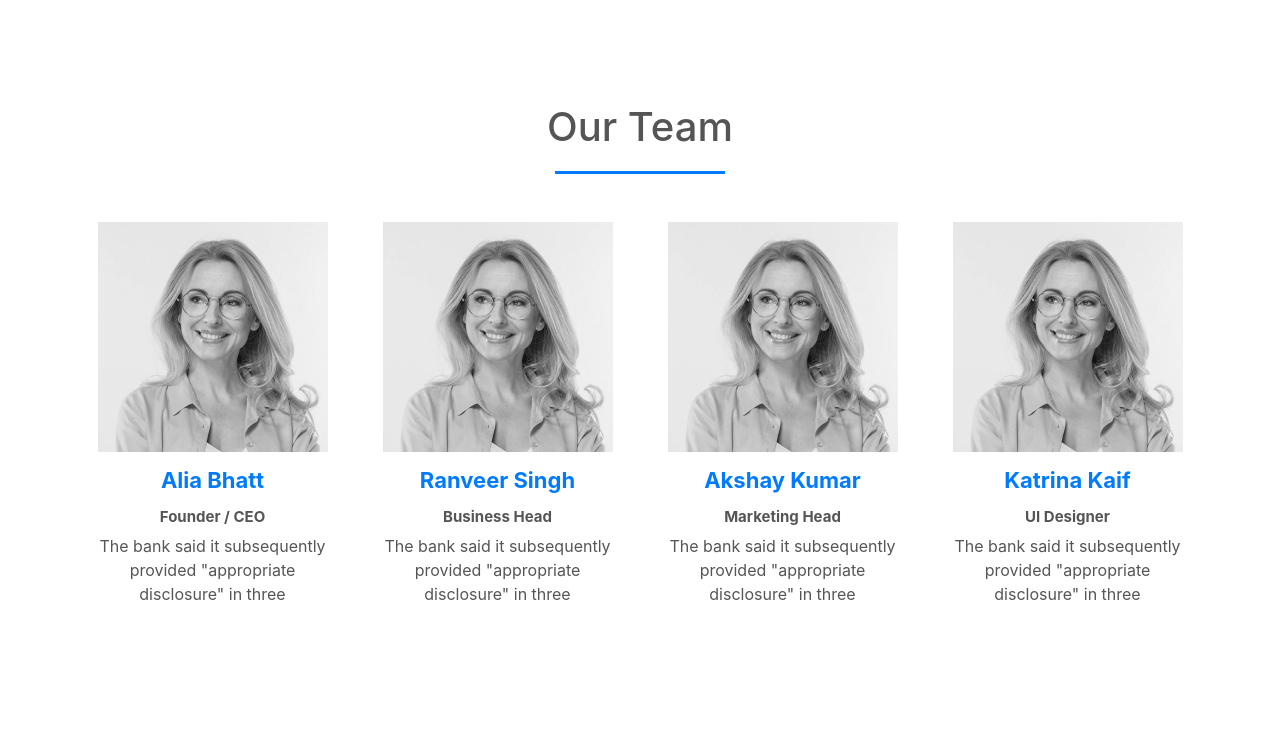
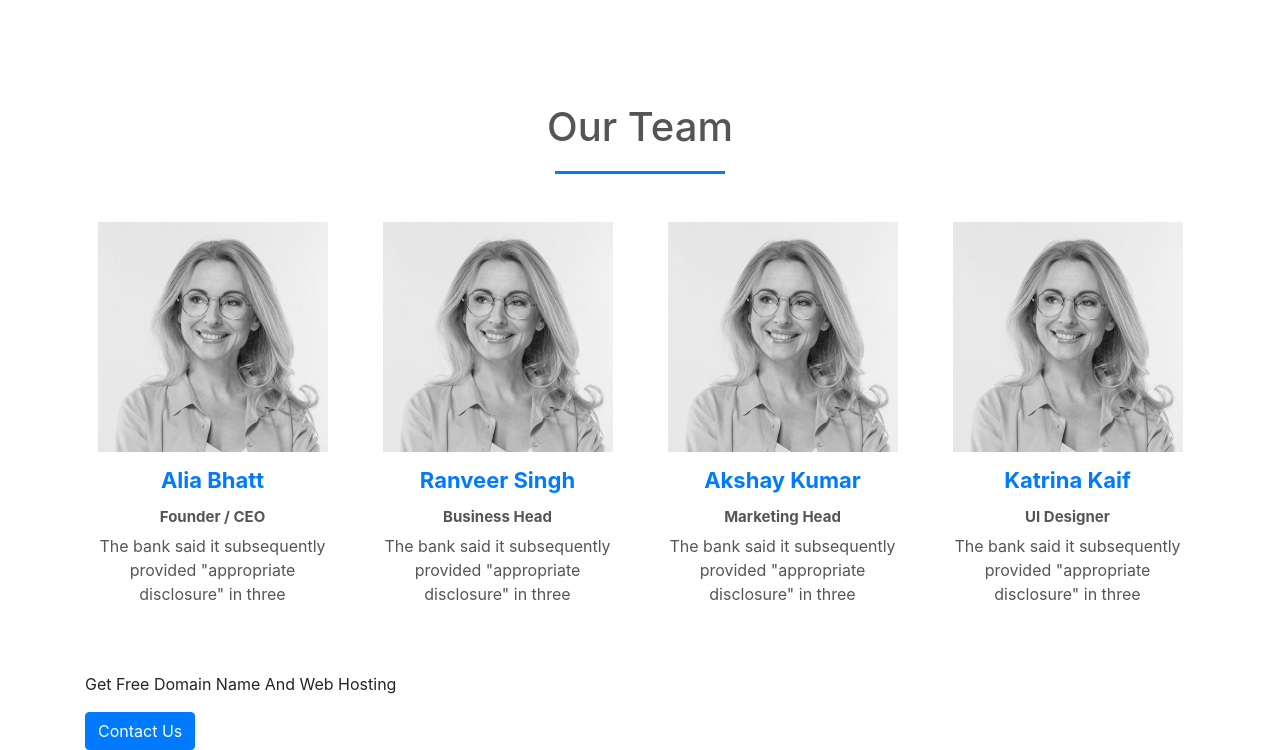
Before and after one commit to arpitsomani8/Business-Website-Bootstrap, a website: page index.html in a window 1280 px wide. Shown: the part 1275-2025 px from the top of the page. Before the commit the page ends 1947 px from the top, so only its background shows below. Drawn offline with nearby package versions, Linux system fonts and the light colour scheme.

Commit message:
promo part

```diff
--- a/index.html
+++ b/index.html
@@ -183,5 +183,12 @@
     </div>
 </section>
 
+<section id="promo">
+    <div class="container">
+        <p>Get Free Domain Name And Web Hosting</p>
+        <a href="#contact" class="btn btn-primary">Contact Us</a>
+    </div>
+</section>
+
 	</body>
 	</html>
```
